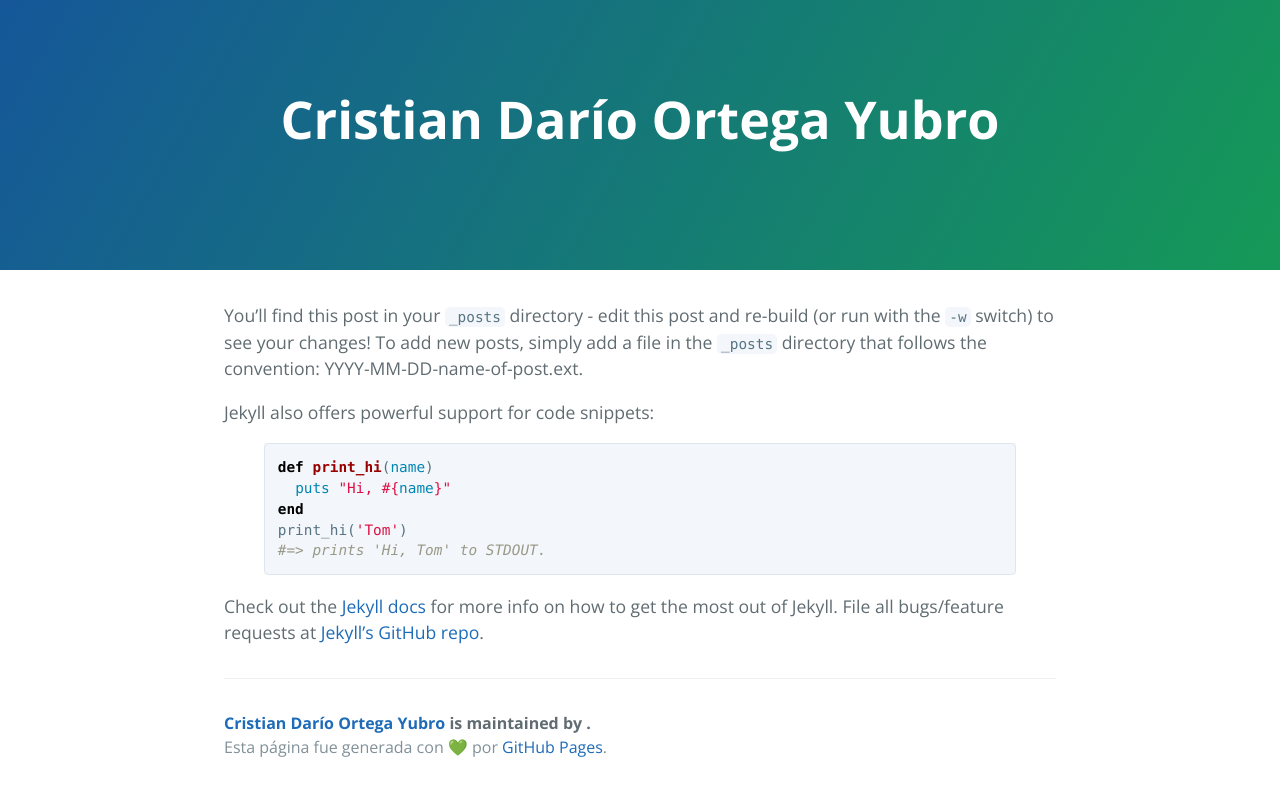
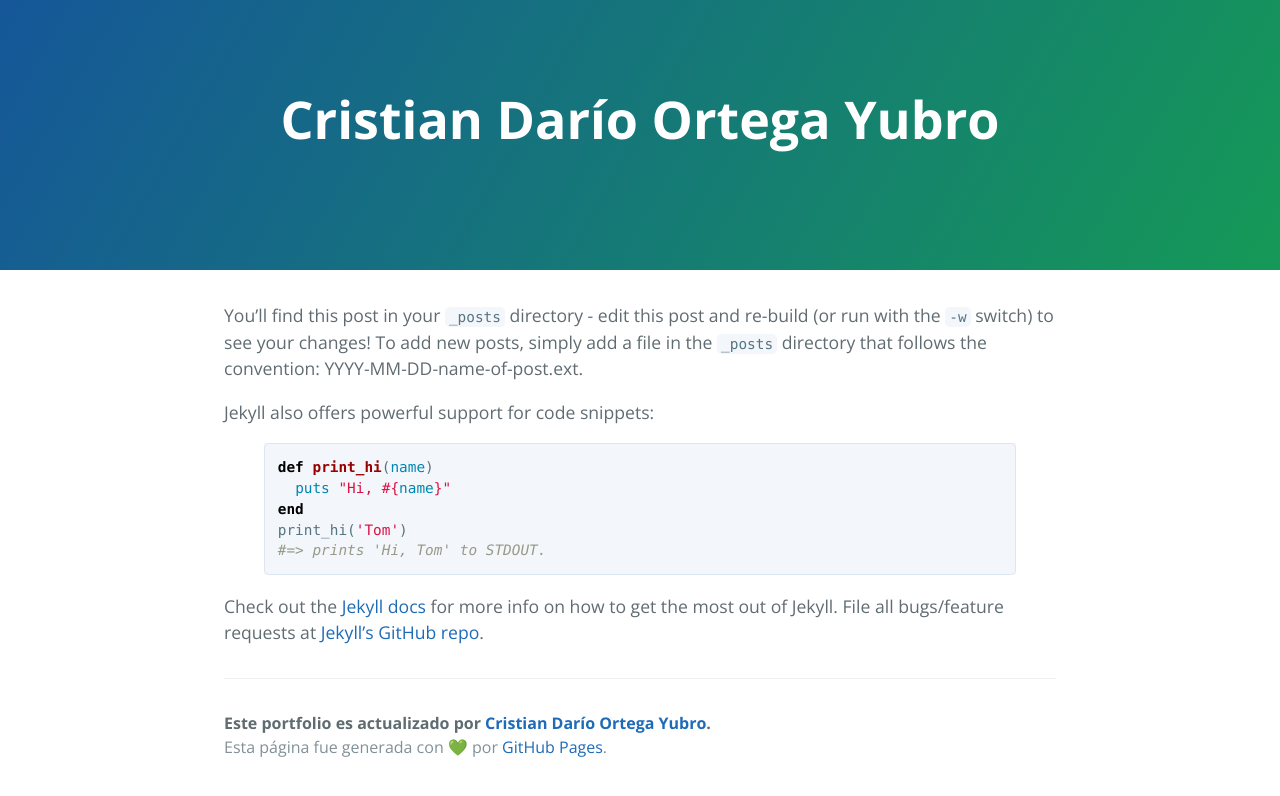
Before and after one commit to cristiandarioortegayubro/portfolio, a Jekyll site: the page built from _posts/2016-02-12-sample-content.markdown, in a window 1280 px wide. Shown: the top 796 px of the page. Built offline with Jekyll 4.4.1, drawn with Linux system fonts in a browser that asks for light colours.

Commit message:
Update page-footer.html

```diff
--- a/_includes/page-footer.html
+++ b/_includes/page-footer.html
@@ -1,4 +1,4 @@
 <footer class="site-footer">
-  <span class="site-footer-owner"><a href="{{ site.url }}">{{ site.title }}</a> is maintained by <a href="{{ site.author.url }}">{{ site.author.name }}</a>.</span>
+  <span class="site-footer-owner">Este portfolio es actualizado por <a href="{{ site.url }}">{{ site.title }}</a>.</span>
   <span class="site-footer-credits">Esta página fue generada con &#128154 por <a href="https://pages.github.com">GitHub Pages</a>.</span>
 </footer>
```
